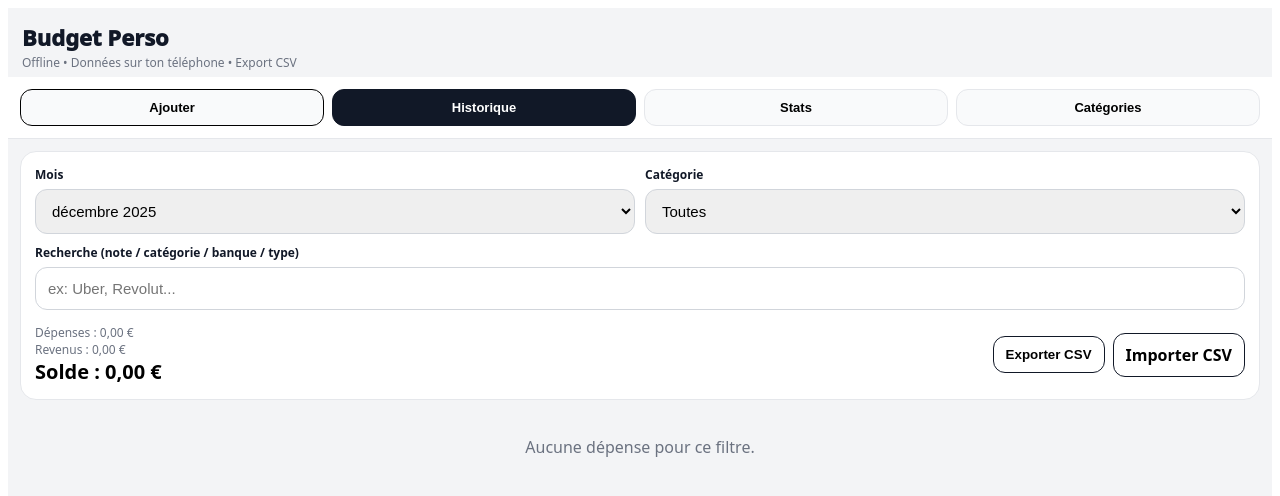
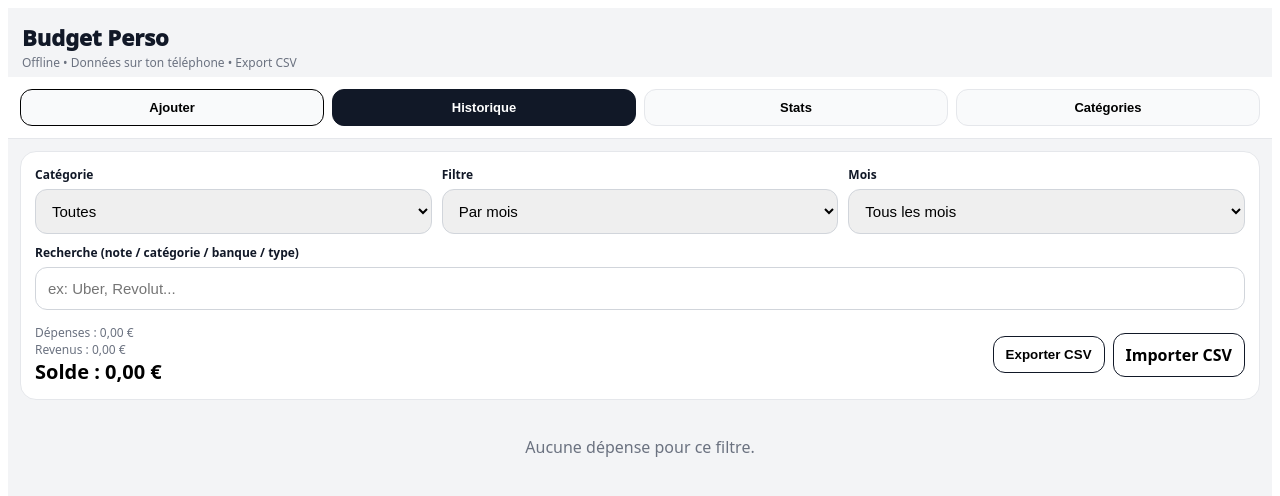
Before and after one commit to kxirox/budget-pwa, a React (Vite) app: page / in a window 1280 px wide. Both pictures are taken after a click on the button "Historique". Shown: the top 496 px of the page. Built offline with nearby package versions, Linux system fonts and the light colour scheme.

Commit message:
Fix filters: use trimmed date for month + range

```diff
--- a/src/components/ExpenseList.jsx
+++ b/src/components/ExpenseList.jsx
@@ -5,21 +5,40 @@ import { parseExpensesCSV } from "../importCsv";
 
 
 export default function ExpenseList({ expenses, categories, banks, accountTypes, onDelete, onUpdate, onImport }) {
-  const [month, setMonth] = useState(currentMonthKey(new Date().toISOString().slice(0, 10)));
+  const [month, setMonth] = useState("ALL");
   const [cat, setCat] = useState("Toutes");
   const [q, setQ] = useState("");
+
+  const [mode, setMode] = useState("month"); // "month" | "range"
+  const [from, setFrom] = useState("");
+  const [to, setTo] = useState("");
+
 
   const months = useMemo(() => {
     const set = new Set(expenses.map(e => currentMonthKey(e.date)));
     const arr = Array.from(set);
     arr.sort((a, b) => b.localeCompare(a));
-    if (arr.length === 0) return [currentMonthKey(new Date().toISOString().slice(0, 10))];
-    return arr;
+    if (arr.length === 0) return ["ALL"];
+    return ["ALL", ...arr];
   }, [expenses]);
+
+
 
   const filtered = useMemo(() => {
     return expenses
-      .filter(e => currentMonthKey(e.date) === month)
+      .filter(e => {
+        const d = String(e.date || "").trim();
+
+        if (mode === "range") {
+          if (from && d < from) return false;
+          if (to && d > to) return false;
+          return true;
+        }
+
+        // mode month
+        if (month === "ALL") return true;
+        return currentMonthKey(d) === month;
+      })
       .filter(e => (cat === "Toutes" ? true : e.category === cat))
       .filter(e => {
         if (!q.trim()) return true;
@@ -33,7 +52,8 @@ export default function ExpenseList({ expenses, categories, banks, accountTypes,
       })
       .slice()
       .sort((a, b) => b.date.localeCompare(a.date));
-  }, [expenses, month, cat, q]);
+  }, [expenses, month, mode, from, to, cat, q]);
+
 
   const totals = useMemo(() => {
     let income = 0;
@@ -79,6 +99,7 @@ export default function ExpenseList({ expenses, categories, banks, accountTypes,
     // IMPORTANT: onUpdate ne sert pas ici, on a besoin d’un setter => on passe par un callback onImport
     // => on va ajouter une prop onImport ci-dessous.
       onImport(rows);
+      console.log("IMPORT pushed rows:", rows.length, rows[0]);
       alert("Import terminé ✅");
     };
     reader.readAsText(file, "utf-8");
@@ -137,12 +158,6 @@ export default function ExpenseList({ expenses, categories, banks, accountTypes,
       <div style={styles.card}>
         <div style={{ display: "grid", gap: 10 }}>
           <div style={styles.row2}>
-            <label style={styles.label}>
-              Mois
-              <select value={month} onChange={(e) => setMonth(e.target.value)} style={styles.input}>
-                {months.map(m => <option key={m} value={m}>{monthLabelFR(m)}</option>)}
-              </select>
-            </label>
 
             <label style={styles.label}>
               Catégorie
@@ -151,6 +166,49 @@ export default function ExpenseList({ expenses, categories, banks, accountTypes,
                 {categories.map(c => <option key={c} value={c}>{c}</option>)}
               </select>
             </label>
+
+            <label style={styles.label}>
+              Filtre
+              <select value={mode} onChange={(e) => setMode(e.target.value)} style={styles.input}>
+                <option value="month">Par mois</option>
+                <option value="range">Par période</option>
+              </select>
+            </label>
+
+            {mode === "month" ? (
+              <label style={styles.label}>
+                Mois
+                <select value={month} onChange={(e) => setMonth(e.target.value)} style={styles.input}>
+                  <option value="ALL">Tous les mois</option>
+                  {months.filter(m => m !== "ALL").map(m => (
+                    <option key={m} value={m}>{monthLabelFR(m)}</option>
+                  ))}
+                </select>
+              </label>
+            ) : (
+              <>
+                <label style={styles.label}>
+                  Du
+                  <input
+                    type="date"
+                    value={from}
+                    onChange={(e) => setFrom(e.target.value)}
+                    style={styles.input}
+                  />
+                </label>
+
+                <label style={styles.label}>
+                  Au
+                  <input
+                    type="date"
+                    value={to}
+                    onChange={(e) => setTo(e.target.value)}
+                    style={styles.input}
+                  />
+                </label>
+              </>
+            )}
+
           </div>
 
           <label style={styles.label}>
@@ -293,17 +351,17 @@ const styles = {
     padding: 14,
     borderRadius: 16,
     border: "1px solid #e5e7eb",
-    background: "white"
+    background: "white",
   },
-  row2: { display: "grid", gridTemplateColumns: "1fr 1fr", gap: 10 },
+  row2: { display: "grid", gridTemplateColumns: "1fr 1fr 1fr", gap: 10 },
   label: { display: "grid", gap: 6, fontWeight: 700, fontSize: 12, color: "#111827" },
-  input: { padding: "12px 12px", borderRadius: 12, border: "1px solid #d1d5db", fontSize: 15 },
+  input: { padding: "12px", borderRadius: 12, border: "1px solid #d1d5db", fontSize: 15 },
   summary: {
     display: "flex",
     alignItems: "center",
     justifyContent: "space-between",
     gap: 10,
-    paddingTop: 4
+    paddingTop: 4,
   },
   total: { fontSize: 20, fontWeight: 900 },
   muted: { color: "#6b7280", fontSize: 12 },
@@ -312,7 +370,7 @@ const styles = {
     borderRadius: 12,
     border: "1px solid #111827",
     background: "white",
-    fontWeight: 800
+    fontWeight: 800,
   },
   item: {
     padding: 14,
@@ -322,7 +380,7 @@ const styles = {
     display: "flex",
     alignItems: "center",
     justifyContent: "space-between",
-    gap: 12
+    gap: 12,
   },
   btnEdit: {
     padding: "10px 12px",
@@ -330,7 +388,7 @@ const styles = {
     border: "1px solid #111827",
     background: "#111827",
     color: "white",
-    fontWeight: 900
+    fontWeight: 900,
   },
   btnDanger: {
     padding: "10px 12px",
@@ -338,7 +396,7 @@ const styles = {
     border: "1px solid #ef4444",
     background: "#ef4444",
     color: "white",
-    fontWeight: 900
+    fontWeight: 900,
   },
   empty: { color: "#6b7280", textAlign: "center", padding: 24 },
 
@@ -350,7 +408,7 @@ const styles = {
     alignItems: "center",
     justifyContent: "center",
     padding: 12,
-    zIndex: 50
+    zIndex: 50,
   },
   modal: {
     width: "100%",
@@ -358,7 +416,7 @@ const styles = {
     background: "white",
     borderRadius: 18,
     border: "1px solid #e5e7eb",
-    padding: 14
+    padding: 14,
   },
   btnPrimary: {
     padding: "10px 12px",
@@ -366,13 +424,13 @@ const styles = {
     border: "1px solid #111827",
     background: "#111827",
     color: "white",
-    fontWeight: 900
+    fontWeight: 900,
   },
   btnX: {
     border: "1px solid #e5e7eb",
     background: "white",
     borderRadius: 12,
     padding: "6px 10px",
-    fontWeight: 900
-  }
+    fontWeight: 900,
+  },
 };
```
